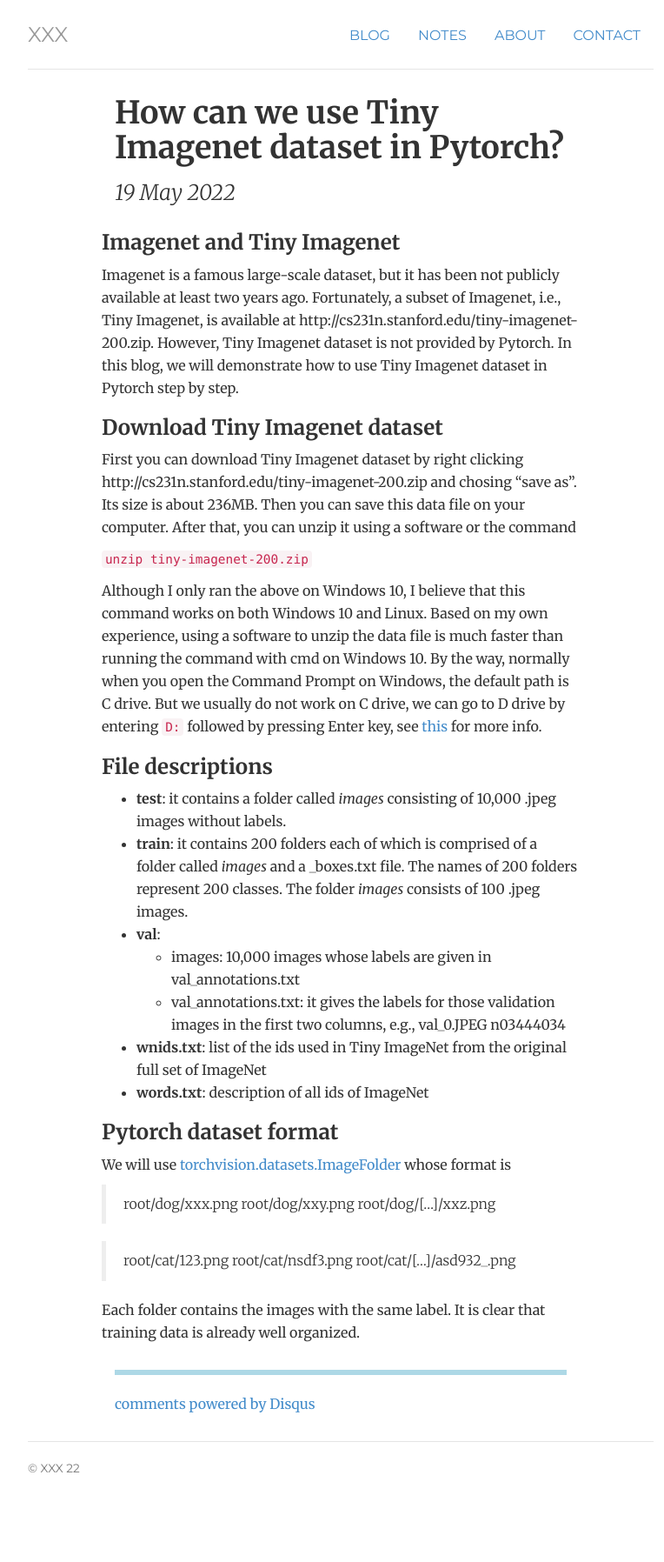
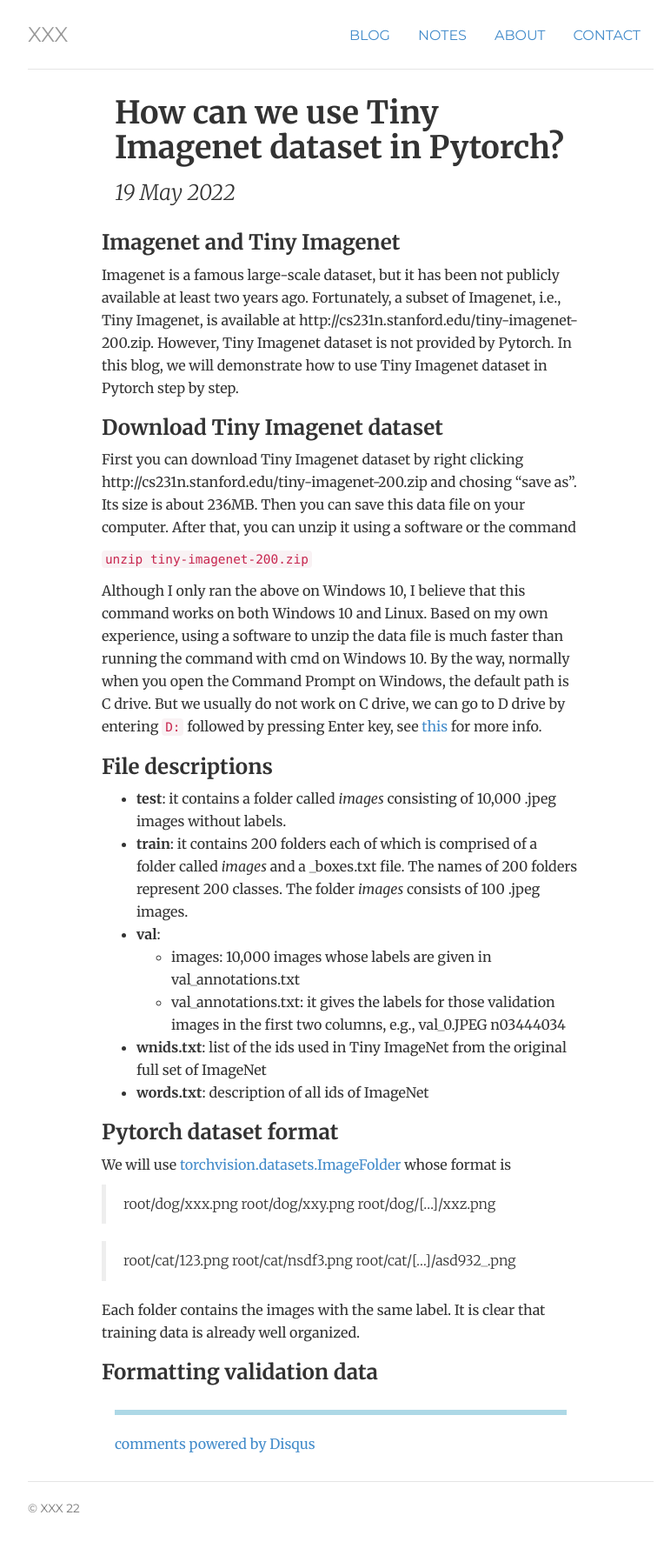
Before and after one commit to mathfirst/mathfirst.github.io, a Jekyll site: the page built from _posts/2022-05-19-How-Can-We-Use-Tiny-Imagenet-Dataset-in-Pytorch.md, in a window 1280 px wide. Shown: the whole page at 87% size, without its empty margins (248-1012 px from the left). Built offline with Jekyll 4.4.1, drawn with Linux system fonts in a browser that asks for light colours; comment, search, counter and statistics services are not loaded; before the commit the page ends 1750 px from its top, so only the background shows below that.

Commit message:
update blog

```diff
--- a/_posts/2022-05-19-How-Can-We-Use-Tiny-Imagenet-Dataset-in-Pytorch.md
+++ b/_posts/2022-05-19-How-Can-We-Use-Tiny-Imagenet-Dataset-in-Pytorch.md
@@ -35,3 +35,5 @@ We will use [torchvision.datasets.ImageFolder](http://pytorch.org/vision/main/ge
 > root/cat/123.png  root/cat/nsdf3.png  root/cat/[...]/asd932_.png
 
 Each folder contains the images with the same label. It is clear that training data is already well organized.
+
+### Formatting validation data
```
